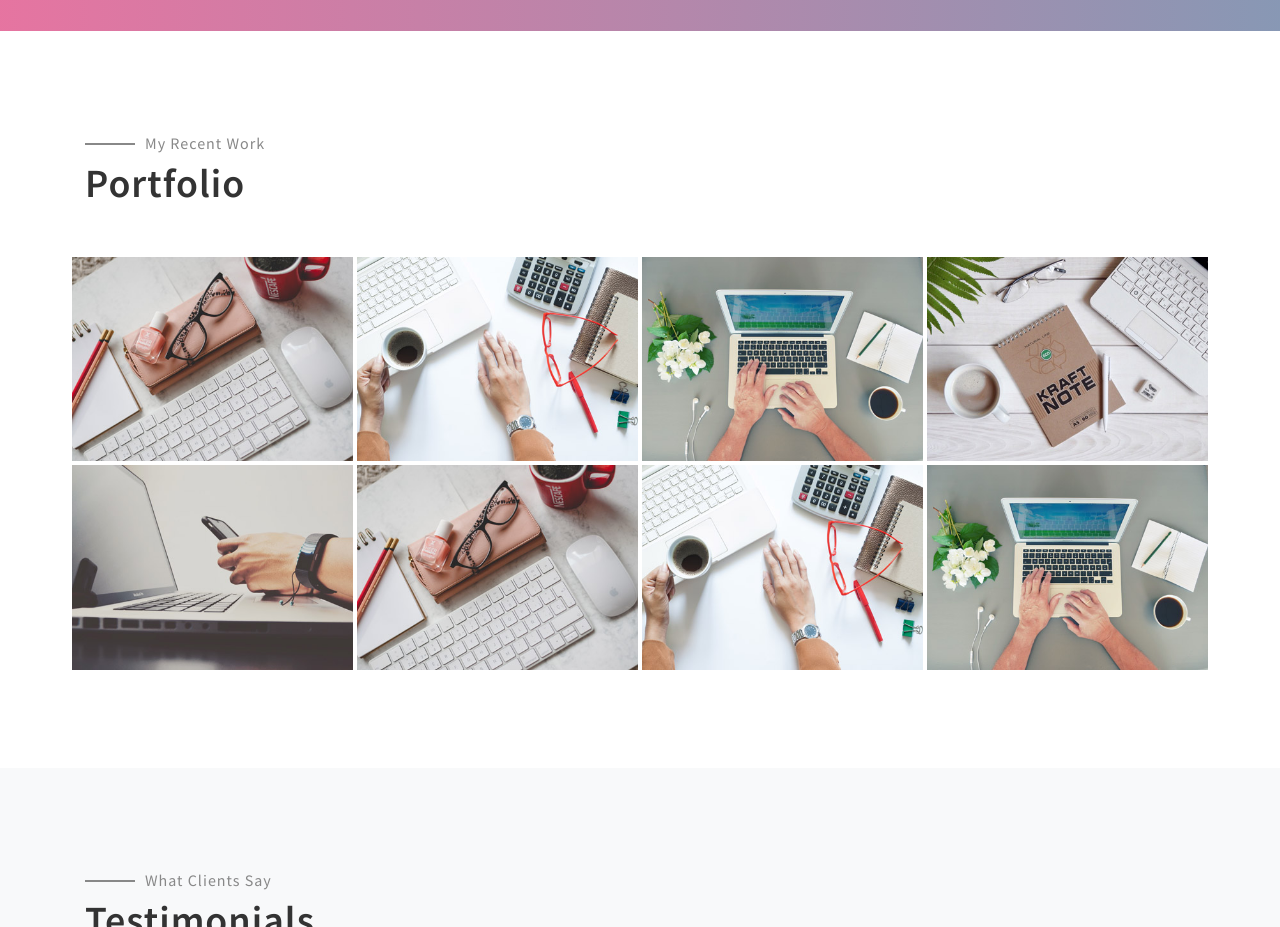
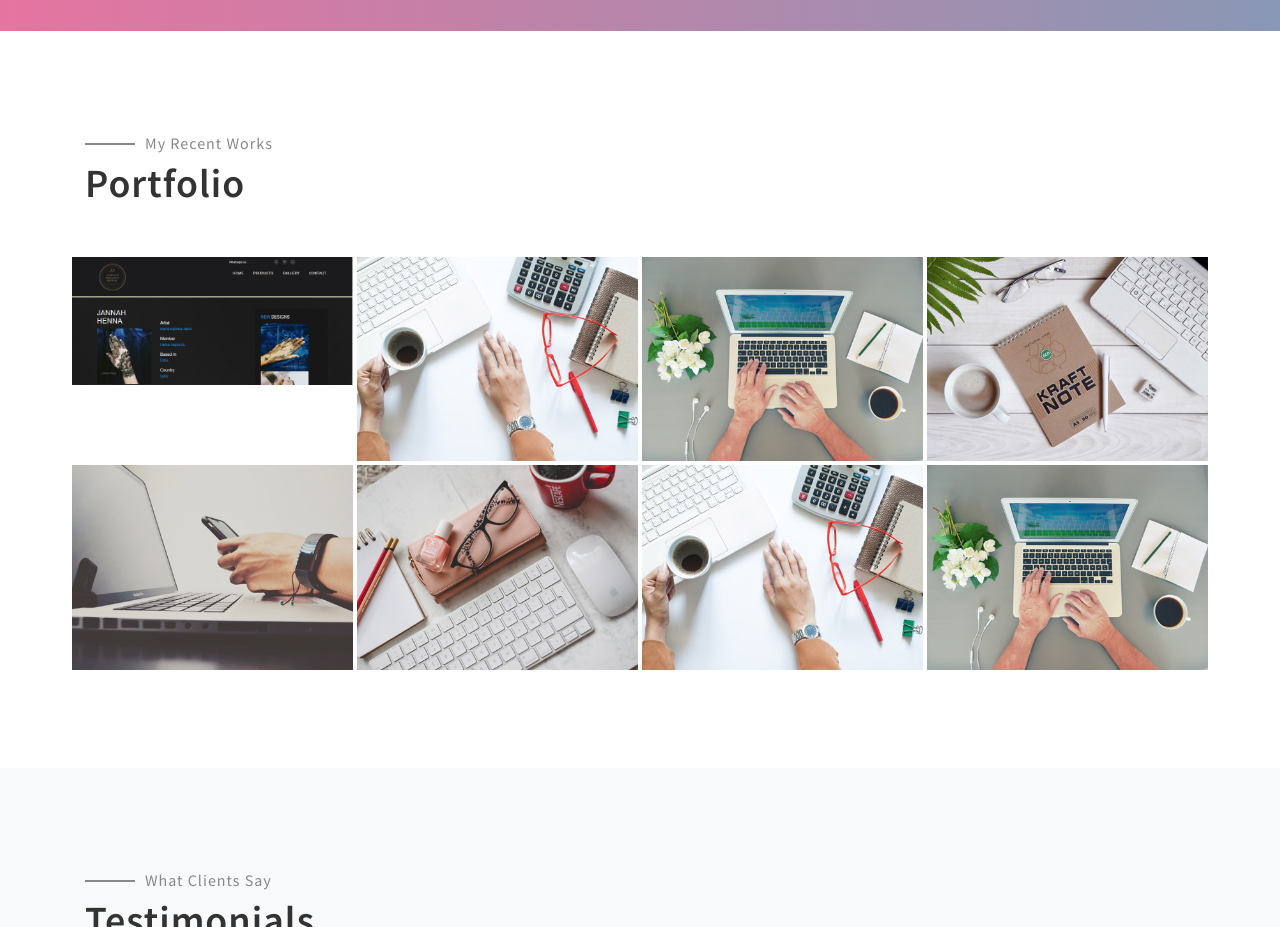
Before and after one commit to mohammedramzi176/static-website, a plain HTML site: page index.html in a window 1280 px wide. Shown: the part 3240-4167 px from the top of the page. Drawn offline with Linux system fonts and the light colour scheme.

Commit message:
added client images

```diff
--- a/index.html
+++ b/index.html
@@ -283,12 +283,12 @@ Smartphone Compatible web template, free webdesigns for Nokia, Samsung, LG, Sony
 <!-- portfolio -->
 <section class="portfolio py-5" id="portfolio">
 	<div class="container py-lg-5">
-		<p class="paragraph">My recent Work</p>
+		<p class="paragraph">My recent Works</p>
 		<h3 class="heading mb-sm-5 mb-4">Portfolio</h3>
 		<div class="row">
 			<div class="col-lg-3 col-md-4 col-6 p-0">
 				<div class="box9">
-					<img src="images/portfolio1.jpg" alt="portfolio" class="img-fluid" />
+					<img src="images/Screenshot (23).png" alt="portfolio" class="img-fluid" />
 					<div class="box-content">
 						<h3 class="title">Portfolio 1</h3>
 						<ul class="icon">
```
